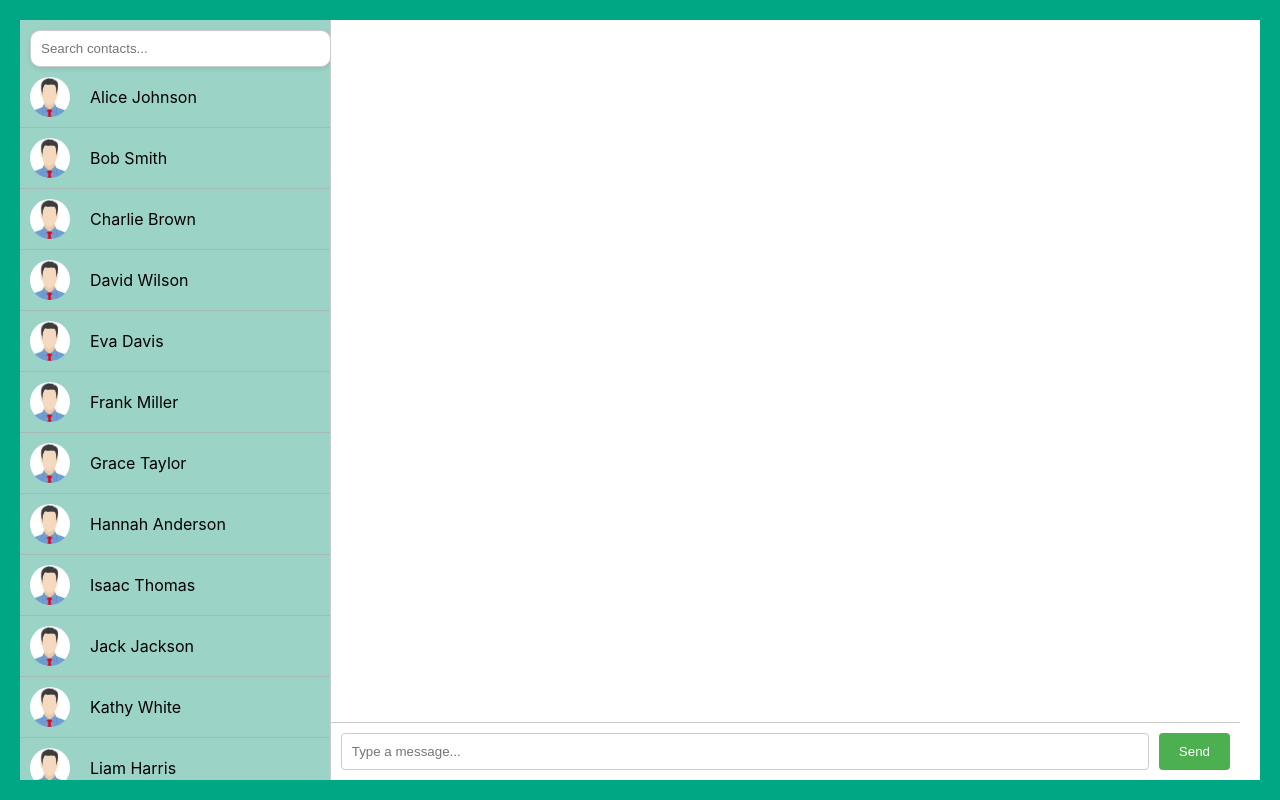
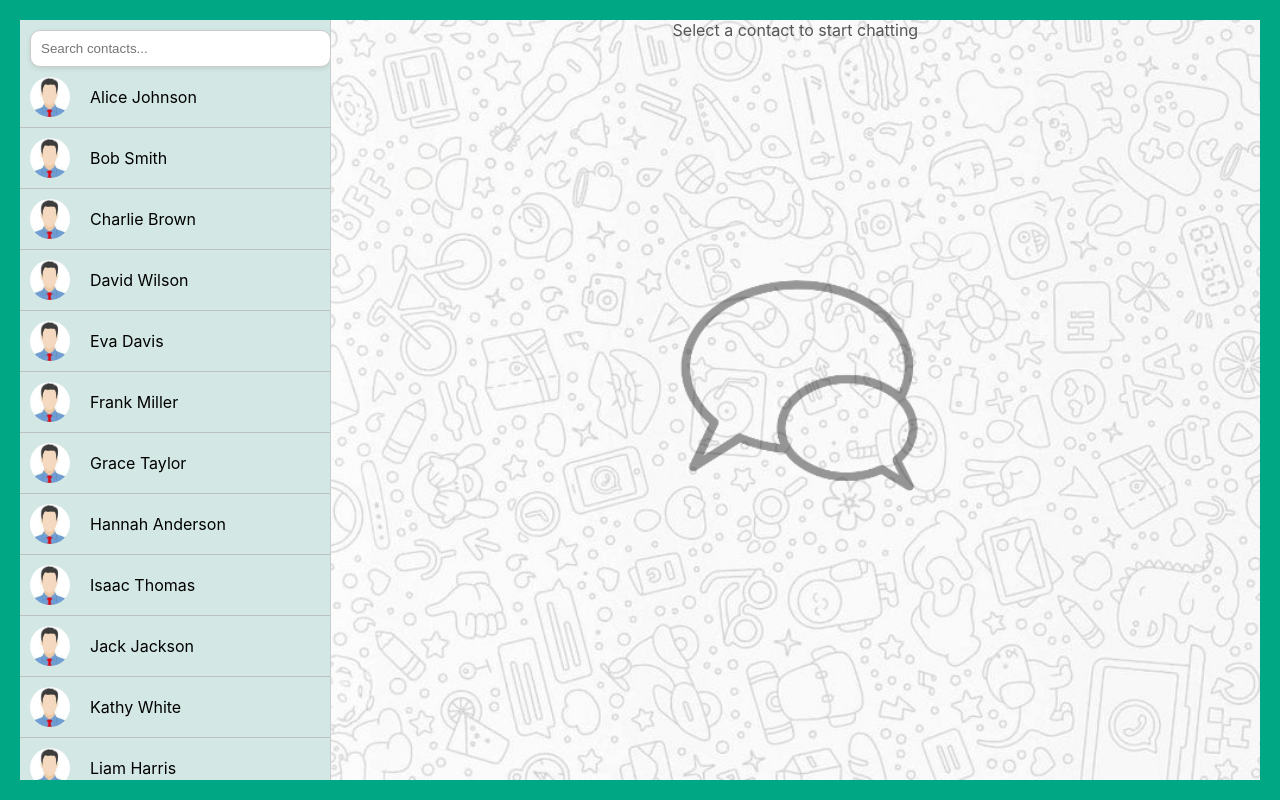
Before and after one commit to Bishal16/ChatApp-Frontend-ReactJs, a React (Create React App) app: page / in a window 1280 px wide. Built offline with nearby package versions, Linux system fonts and the light colour scheme.

Commit message:
before designing chat window

```diff
--- a/src/App.css
+++ b/src/App.css
@@ -8,7 +8,7 @@
   width: 25%;
   border-right: 1px solid #ccc;
   overflow-y: auto;
-  background-color: rgba(230, 231, 231, 0.68);
+  background-color: rgb(234 239 239 / 90%);
   margin: 20px 0px 20px 20px ;
 }
 
@@ -16,16 +16,30 @@
   width: 75%;
   display: flex;
   flex-direction: column;
+  /*background-color: rgb(255, 255, 255);*/
+  margin: 20px 20px 20px 0px ;
+}
+
+.main.no-contact {
+  background-image: url('./resources/photos/bg-chat.jpg'); /* Update the path */
+  background-size: cover;
+  background-position: center;
+}
+
+.main.with-contact {
   background-color: rgb(255, 255, 255);
-  margin: 20px 20px 20px 0px ;
 }
 
 .chat-window {
   flex: 1;
   overflow-y: auto;
   padding: 20px;
-  margin-right: 20px;
-  margin-top: 20px;
+  /*margin-right: 20px;*/
+  /*margin-top: 20px;*/
+  background-image: url('./resources/photos/bg-msg.webp'); /* Update the path */
+  background-size: cover;
+  background-position: center;
+  opacity: 0.5;
 }
 
 .message-input {
@@ -77,3 +91,23 @@
   height: 60px; /* Optional: Set a fixed height for consistency */
 
 }
+
+
+.placeholder {
+  display: flex;
+  justify-content: center;
+  /*align-items: center;*/
+  height: 100%; /* Full height of the main container */
+  color: #555;
+  text-align: center;
+}
+
+/*.main {*/
+/*  width: 75%;*/
+/*  display: flex;*/
+/*  flex-direction: column;*/
+/*  background-image: url('./resources/photos/profile.jpeg'); !* Update the path *!*/
+/*  background-size: cover;*/
+/*  background-position: center;*/
+/*  margin: 20px 20px 20px 0;*/
+/*}*/
--- a/src/App.js
+++ b/src/App.js
@@ -55,10 +55,16 @@ const App = () => {
         <div className="sidebar">
           <ContactList contacts={contacts} onSelectContact={handleSelectContact} />
         </div>
-        <div className="main">
-          {selectedContact && <ChatHeader contact={selectedContact} />}
-          <ChatWindow messages={messages} contact={selectedContact} />
-          <MessageInput onSendMessage={handleSendMessage} />
+        <div className={`main ${selectedContact ? 'with-contact' : 'no-contact'}`}>
+          {selectedContact ? (
+              <>
+                <ChatHeader contact={selectedContact} />
+                <ChatWindow messages={messages} contact={selectedContact} />
+                <MessageInput onSendMessage={handleSendMessage} />
+              </>
+          ) : (
+              <div className="placeholder">Select a contact to start chatting</div>
+          )}
         </div>
       </div>
   );
--- a/src/components/css/ChatWindow.css
+++ b/src/components/css/ChatWindow.css
@@ -1,7 +1,7 @@
 .chat-window {
     flex: 1;
     overflow-y: auto;
-    padding: 20px;
+    /*padding: 20px;*/
 }
 .chat-messages{
     padding: 20px;
```
Also changed, not shown: src/resources/photos/bg-chat.jpg (added), src/resources/photos/bg-msg.webp (added).
